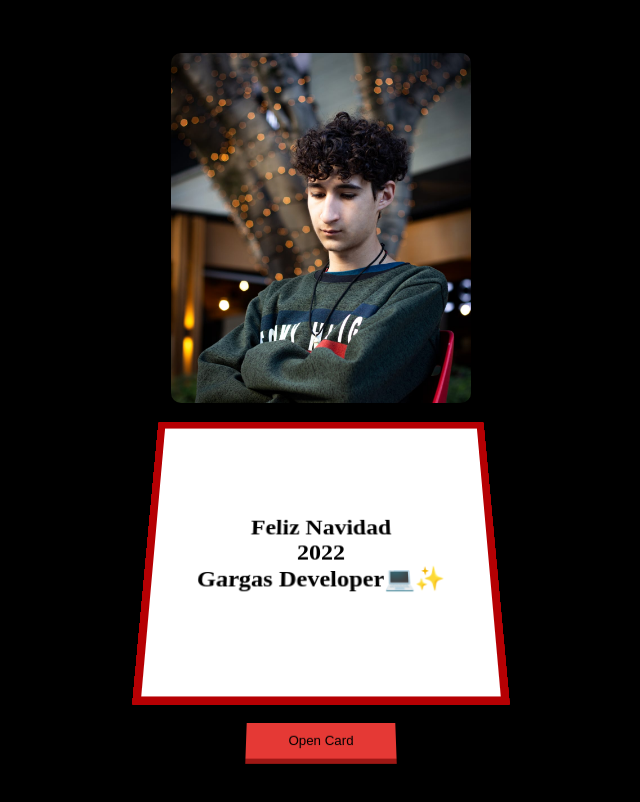
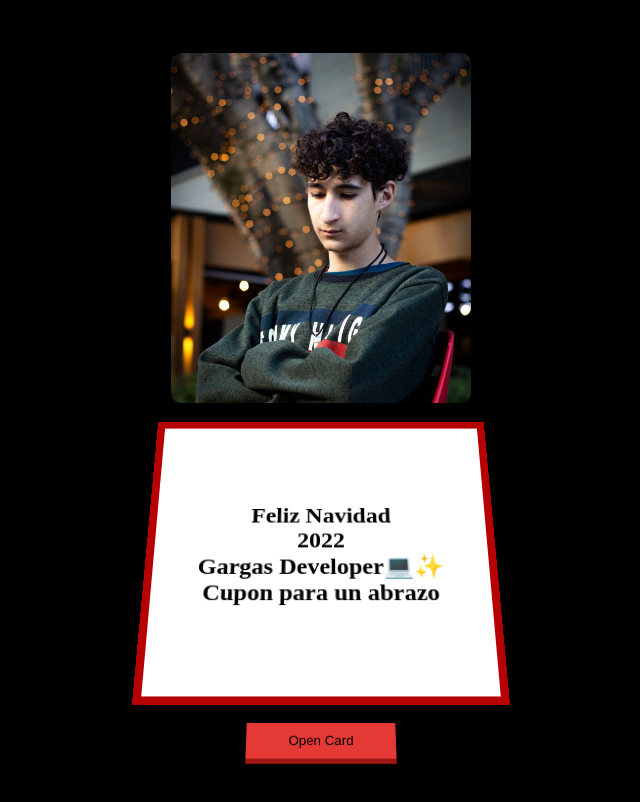
Before and after one commit to Brandon0902/invitaci-navide-a, a plain HTML site: page index.html in a window 1280 px wide. Shown: the whole page, without its empty margins (319-959 px from the left). Drawn offline with Linux system fonts and the light colour scheme; a script that the page names is missing.

Commit message:
Update index.html

```diff
--- a/index.html
+++ b/index.html
@@ -29,11 +29,11 @@
   </div>
   <div class="wrap" id="wrap">
   <div class="card card--inner">
-    <h2>Que tengan delices fiestas les desea su amigo. Brandon🎄✨</h2>
+    <h2>Que tengan Felices fiestas les desea su amigo. Brandon🎄✨</h2>
   </div>
   <div class="card card--front back" onclick="openCard();"></div>
   <div class="card card--front" onclick="openCard();">
-    <h2>Feliz Navidad<br>2022<br>Gargas Developer💻✨</h2>
+    <h2>Feliz Navidad<br>2022<br>Gargas Developer💻✨<br>Cupon para un abrazo</h2>
   </div>
 </div>
 
```
